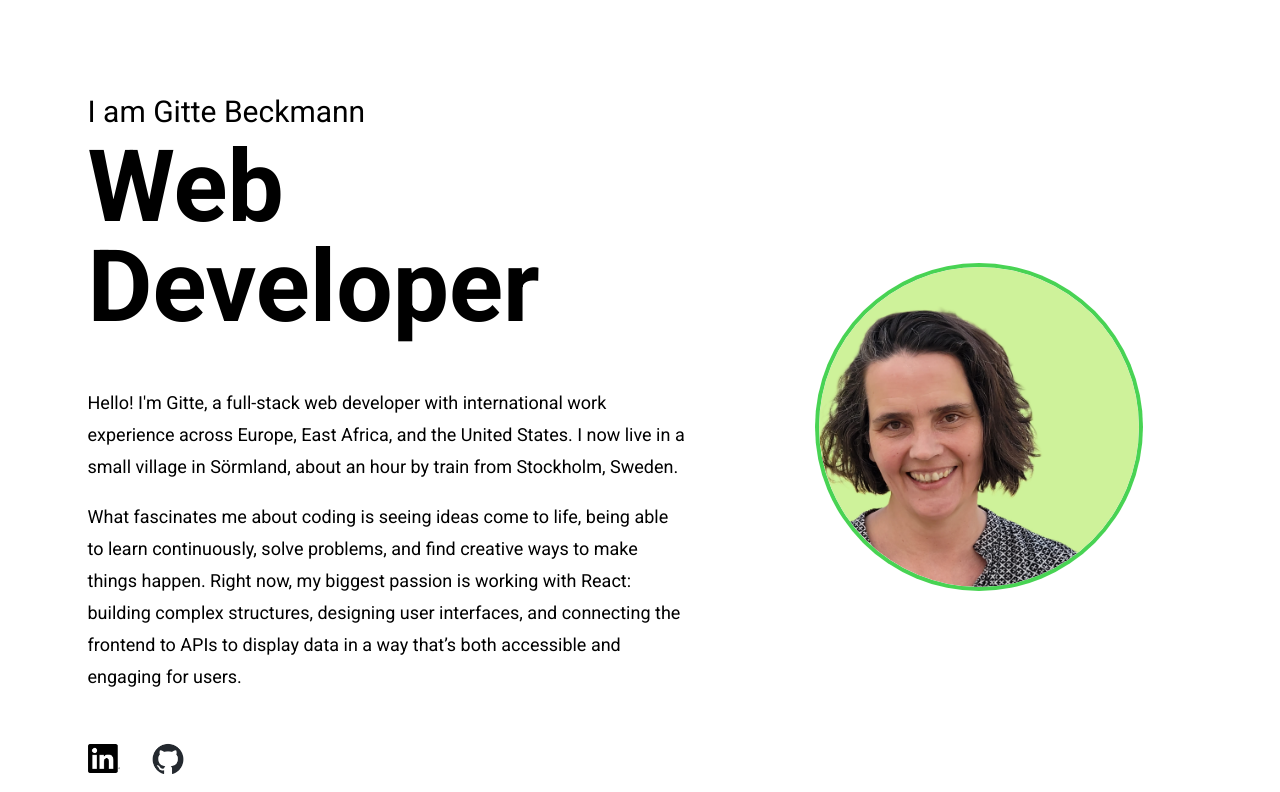
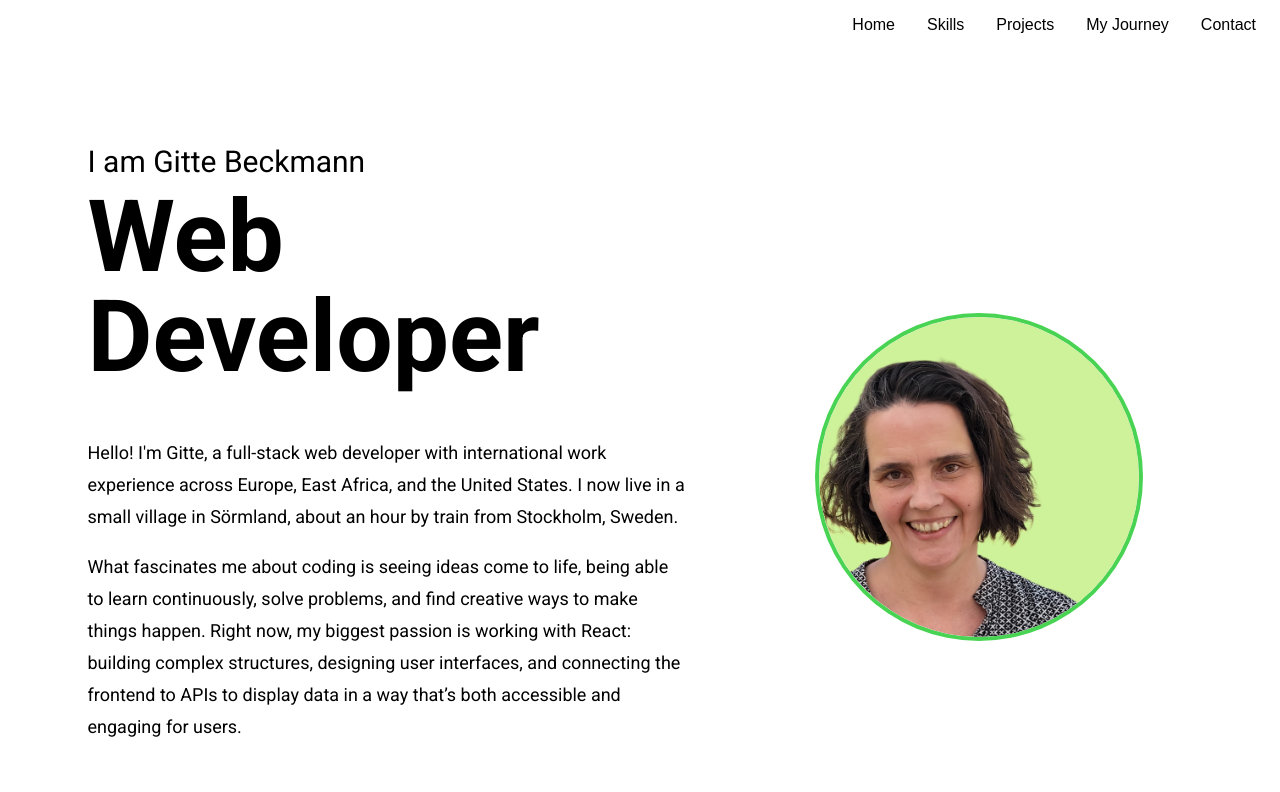
Before and after one commit to gittebe/gitte-portfolio, a React (Vite) app: page / in a window 1280 px wide. Shown: the top 792 px of the page. Built offline with nearby package versions, Linux system fonts and the light colour scheme.

Commit message:
- added navigation

```diff
--- a/src/App.jsx
+++ b/src/App.jsx
@@ -1,13 +1,14 @@
 import { BioSection } from "./sections/BioSection/BioSection"
 import { SkillsSection } from "./sections/SkillsSection/SkillsSection"
 import { ProjectsSection } from "./sections/ProjectsSection/ProjectsSection"
-import { TechSection } from './sections/TechSection/TechSection'
+import { Navigation } from "./ui/Navigation/Navigation"
 import { JourneySection } from './sections/JourneySection/JourneySection'
 import { FooterSection } from './sections/FooterSection/FooterSection'
 
 function App() {
   return (
     <>
+      <Navigation />
       <BioSection />
       <SkillsSection />
       <ProjectsSection />
--- a/src/sections/FooterSection/FooterSection.jsx
+++ b/src/sections/FooterSection/FooterSection.jsx
@@ -5,7 +5,9 @@ import "./FooterSection.css"
 
 export const FooterSection = () => {
   return (
-    <section className="footer-section">
+    <section className="footer-section"
+      id="contact"
+    >
       <HeaderTwo>Contact</HeaderTwo>
       <FooterCard />
     </section>
--- a/src/sections/JourneySection/JourneySection.jsx
+++ b/src/sections/JourneySection/JourneySection.jsx
@@ -4,7 +4,8 @@ import "./JourneySection.css"
 
 export const JourneySection = () => {
   return (
-    <section className="journey-section">
+    <section className="journey-section"
+    id="journey">
       <HeaderTwo>
         My Journey
       </HeaderTwo>
--- a/src/sections/ProjectsSection/ProjectsSection.jsx
+++ b/src/sections/ProjectsSection/ProjectsSection.jsx
@@ -23,7 +23,8 @@ export const ProjectsSection = () => {
   };
 
   return (
-    <section className="projects-section">
+    <section className="projects-section"
+    id="projects">
       <HeaderTwo>
         Featured Projects
       </HeaderTwo>
--- a/src/sections/SkillsSection/SkillsSection.jsx
+++ b/src/sections/SkillsSection/SkillsSection.jsx
@@ -6,7 +6,9 @@ import "./SkillsSection.css"
 export const SkillsSection = () => {
   return (
     <Grid background="neutral">
-      <section className="skills-section">
+      <section className="skills-section"
+      id="skills"
+      >
         <HeaderTwo>
           Skills
         </HeaderTwo>
--- /dev/null
+++ b/src/ui/Navigation/Navigation.css
@@ -0,0 +1,28 @@
+.navigation-section {
+  display: flex;
+  justify-content: flex-end;
+  padding: 0.5rem;
+}
+
+.ul-navigation {
+  display: flex;
+  align-items:center;
+  list-style: none;
+  margin: 0;
+  padding: 0;
+
+}
+
+.li-navigation {
+  text-decoration: none;
+  padding: 0.5rem 1rem;
+}
+
+.li-navigation a {
+  text-decoration: none;
+  color: inherit;
+}
+
+.li-navigation a:hover {
+  text-decoration: underline;
+}
--- /dev/null
+++ b/src/ui/Navigation/Navigation.tsx
@@ -0,0 +1,15 @@
+import "./Navigation.css"
+
+export const Navigation = () => {
+  return (
+    <section id="top"className="navigation-section">
+    <ul className="ul-navigation">
+      <li className="li-navigation"><a href="#top" >Home</a></li>
+      <li className="li-navigation"><a href="#skills">Skills</a></li>
+      <li className="li-navigation"><a href="#projects">Projects</a></li>
+      <li className="li-navigation"><a href="#journey">My Journey</a></li>
+      <li className="li-navigation"><a href="#contact">Contact</a></li>
+    </ul>
+    </section>
+  )
+}
```
